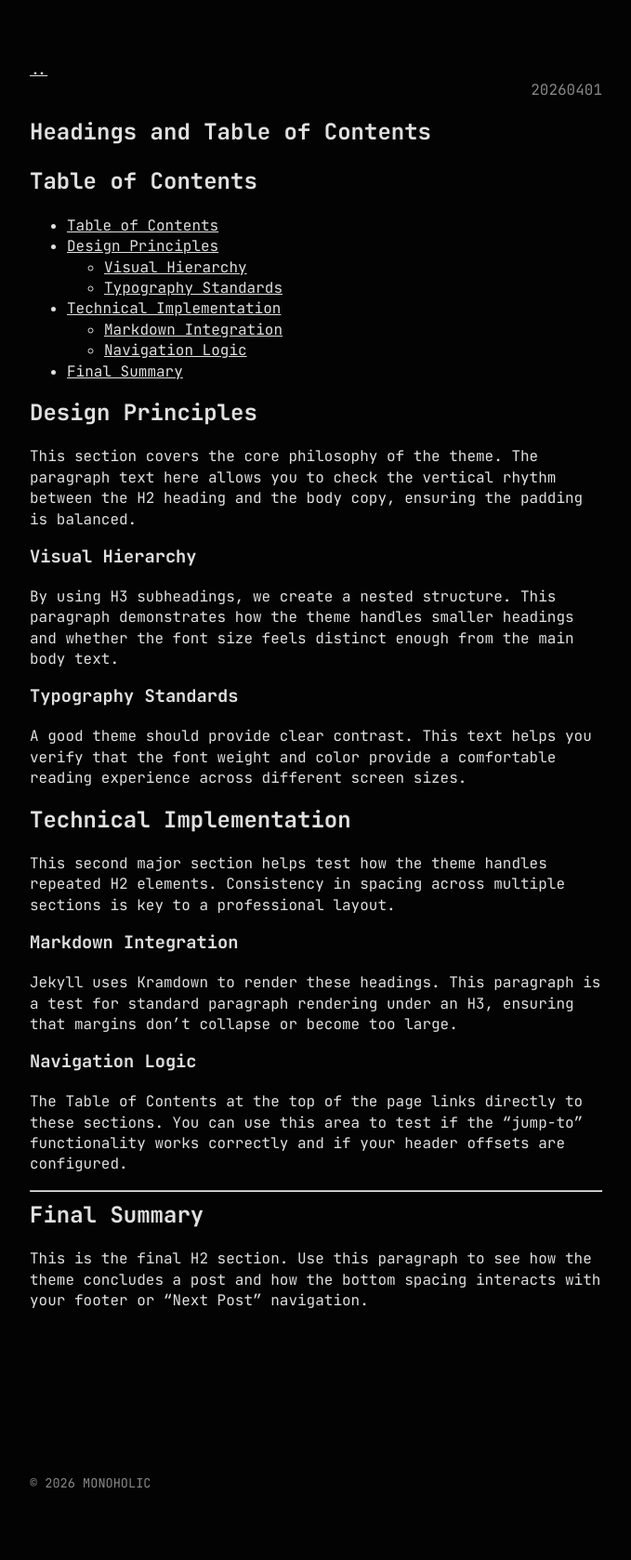
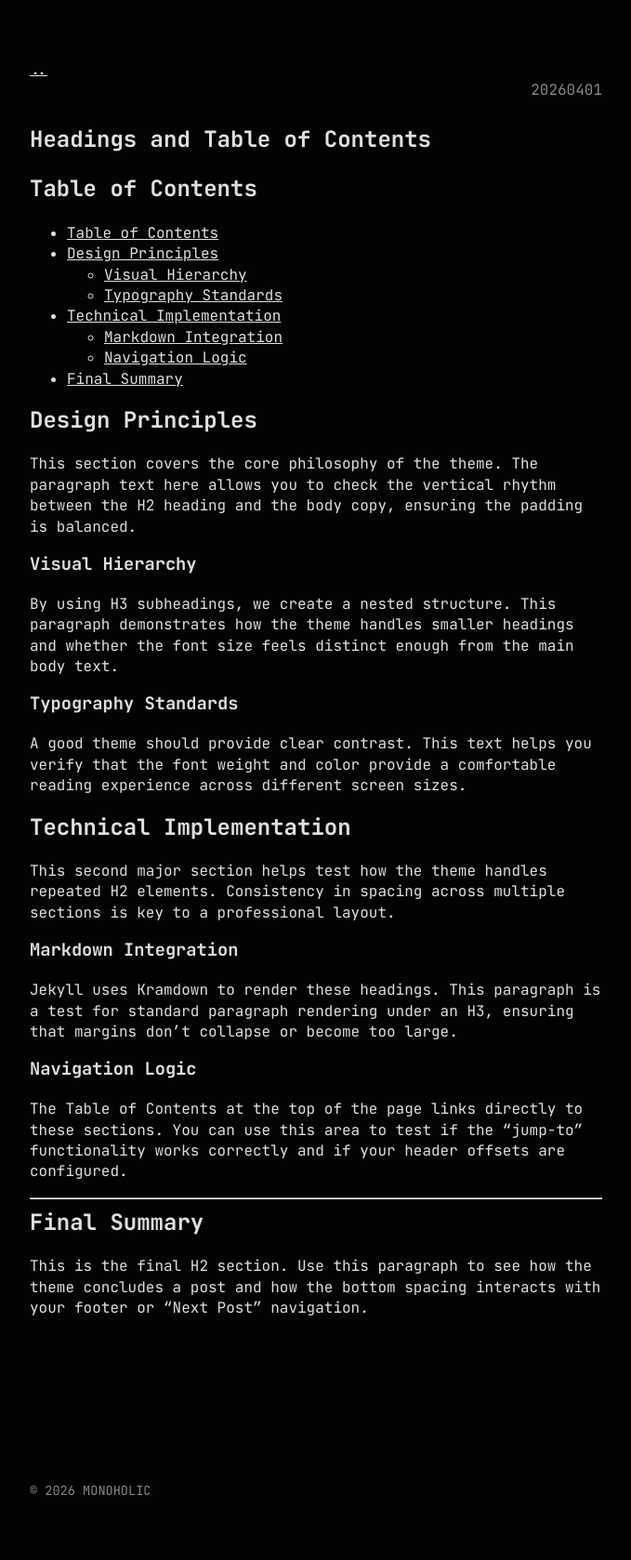
Before and after one commit to stiermid/monoholic, a Jekyll site: the page built from _posts/2026-04-01-toc.md, in a window 1280 px wide. Shown: the whole page at 93% size, without its empty margins (300-979 px from the left). Built offline with Jekyll 4.4.1, drawn with Linux system fonts in a browser that asks for light colours.

Commit message:
style: set margin lg on post date

```diff
--- a/_sass/_components.scss
+++ b/_sass/_components.scss
@@ -19,7 +19,7 @@
 .post-meta {
   display: block;
   color: var(--meta-color);
-  margin-bottom: var(--space-md);
+  margin-bottom: var(--space-lg);
 }
 
 .site-footer {
```
